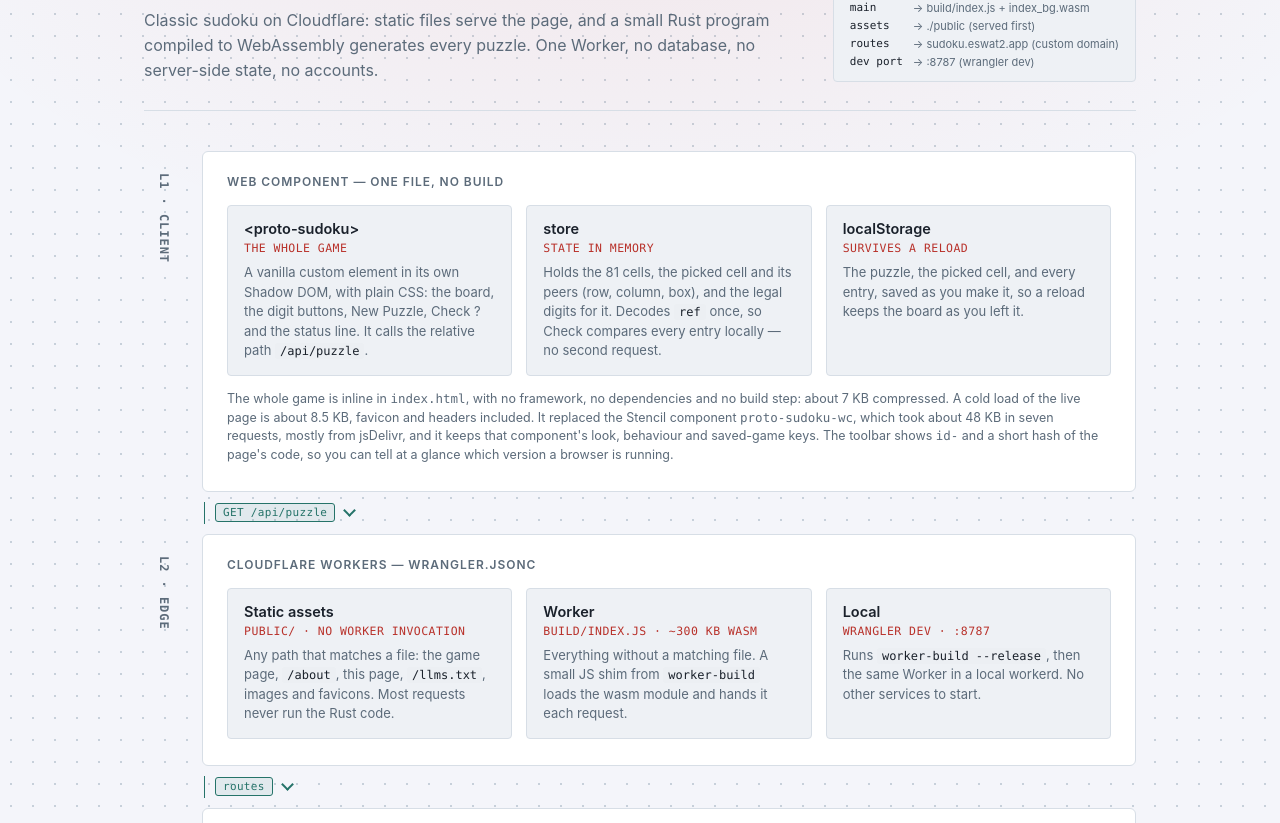
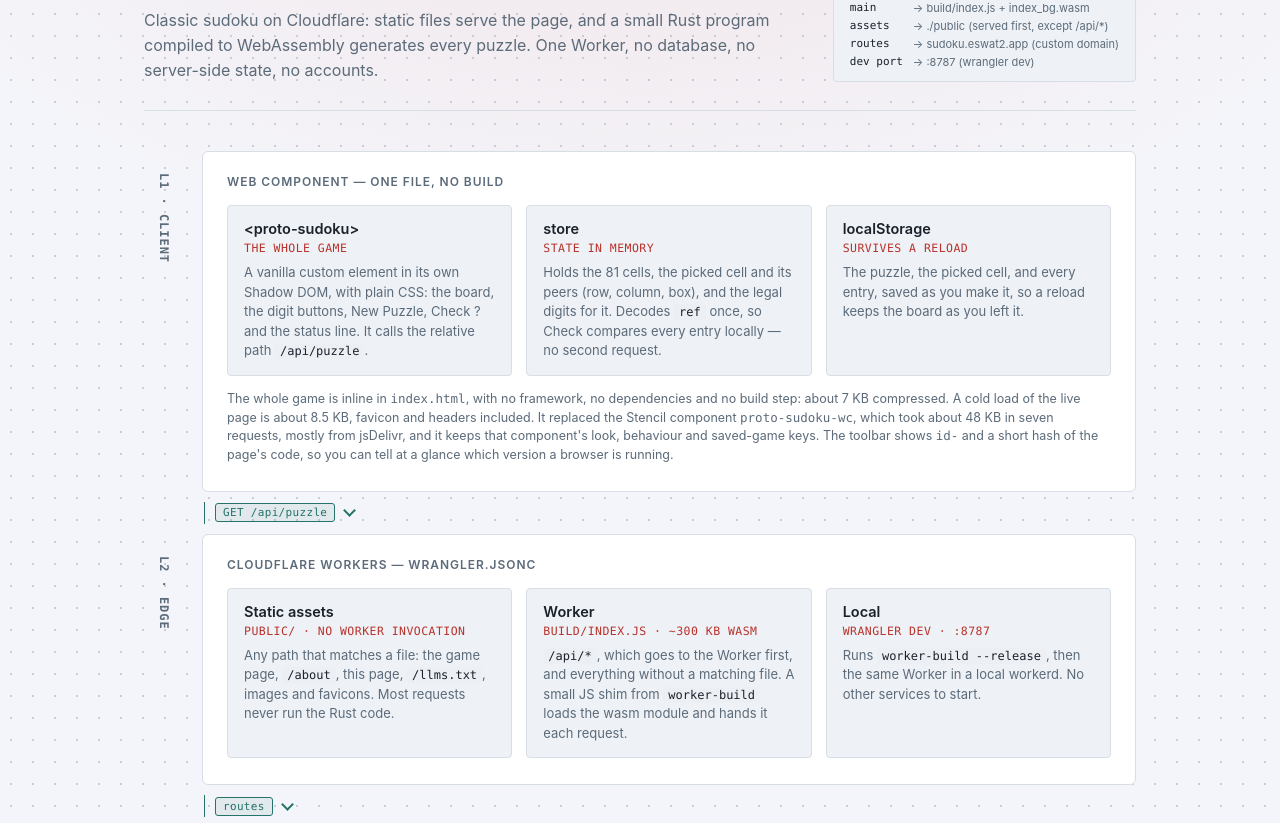
Before and after one commit to eswat2/proto-sudoku-cf, a plain HTML site: page public/architecture.html in a window 1280 px wide. Shown: the part 129-952 px from the top of the page. Drawn offline with Linux system fonts and the light colour scheme.

Commit message:
Worker: run /api/* before assets so browser tabs get JSON
A browser navigation that missed an asset was answered with 404.html
by the asset layer and never reached the Worker, so opening
/api/puzzle in a tab showed the 404 page while fetch and curl got
JSON. run_worker_first sends /api/* to the Worker first.

Co-Authored-By: Claude Opus 5.5 <noreply@anthropic.com>

```diff
--- a/public/architecture.html
+++ b/public/architecture.html
@@ -531,7 +531,7 @@ footer.note a { color: inherit; text-underline-offset: 3px; }
       <dl>
         <dt>name</dt><dd>→ proto-sudoku-cf</dd>
         <dt>main</dt><dd>→ build/index.js + index_bg.wasm</dd>
-        <dt>assets</dt><dd>→ ./public (served first)</dd>
+        <dt>assets</dt><dd>→ ./public (served first, except /api/*)</dd>
         <dt>routes</dt><dd>→ sudoku.eswat2.app (custom domain)</dd>
         <dt>dev port</dt><dd>→ :8787 (wrangler dev)</dd>
       </dl>
@@ -580,7 +580,7 @@ footer.note a { color: inherit; text-underline-offset: 3px; }
           <article class="card">
             <h3>Worker</h3>
             <p class="meta">build/index.js · ~300 KB wasm</p>
-            <p>Everything without a matching file. A small JS shim from <code>worker-build</code> loads the wasm module and hands it each request.</p>
+            <p><code>/api/*</code>, which goes to the Worker first, and everything without a matching file. A small JS shim from <code>worker-build</code> loads the wasm module and hands it each request.</p>
           </article>
           <article class="card">
             <h3>Local</h3>
```
Also changed, not shown: 2 other files.
